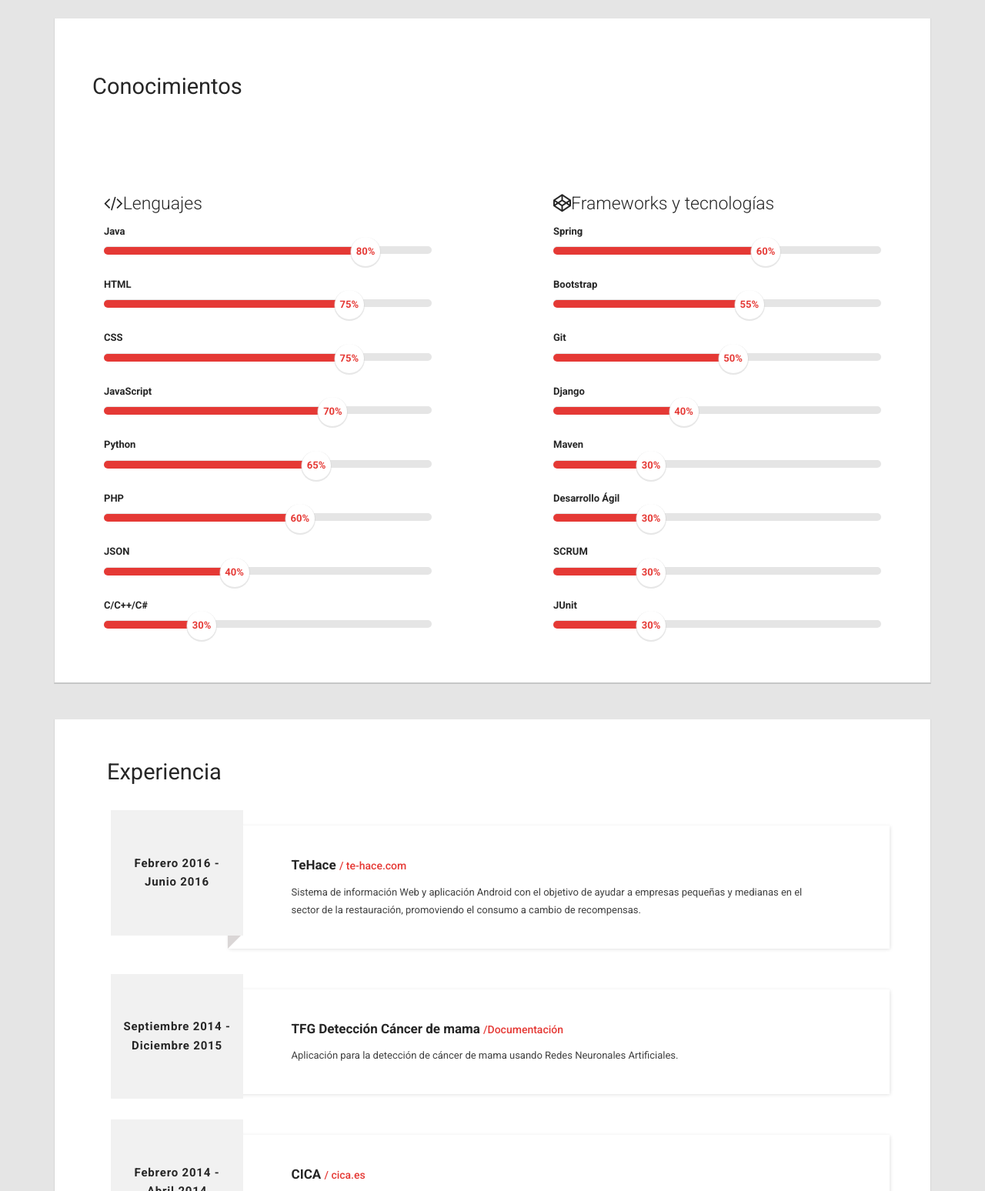
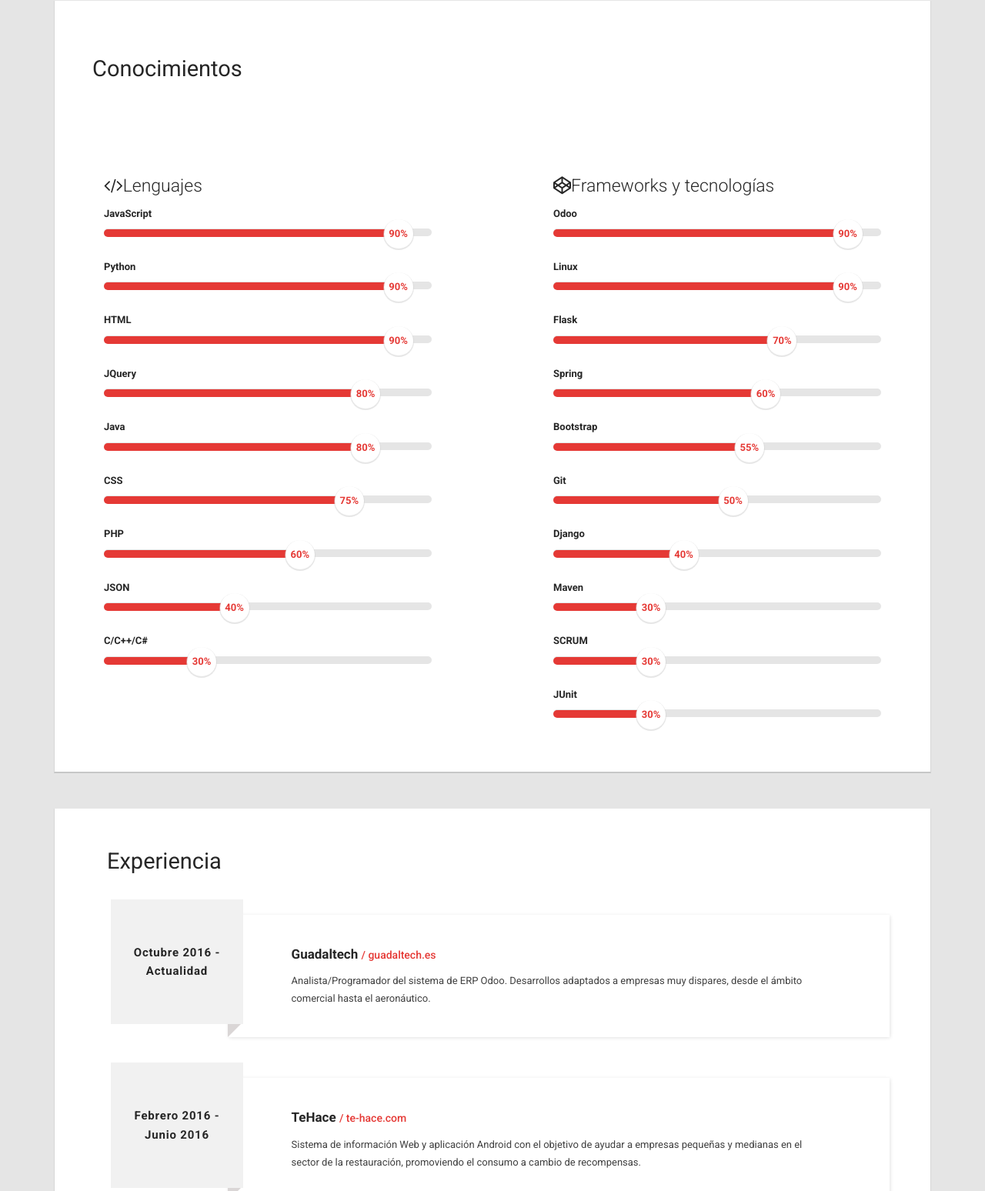
Before and after one commit to javguitor/javierguisadotorres.github.io, a plain HTML site: page index.html in a window 1280 px wide. Shown: the part 1005-2553 px from the top of the page at 77% size. Drawn offline with nearby package versions, Linux system fonts and the light colour scheme.

Commit message:
Actualización curriculum 20/09/2017

```diff
--- a/index.html
+++ b/index.html
@@ -102,8 +102,8 @@
         <div class="col-md-6">
           <h4>Sobre m&iacute;</h4>
           <div class="about-content">
-            <span class="active-color"> Soy Javier Guisado Torres. Desarrollador de aplicaciones informáticas e investigador de nuevas tecnologías.</span>
-            <p>Tengo iniciativa para aportar soluciones novedosas a los problemas y la capacidad para estructurar y relacionar información proveniente de diferentes fuentes, esto me ayudó a realizar la aplicación de detección de cáncer de mamas al utilizar un método poco habitual dentro de este ámbito para obtener unos mejores resultados.</p>
+            <span class="active-color"> Soy Javier Guisado Torres. Analista Programador Multidisciplinar con conocimientos y experiencia contrastada en Python, Web, Odoo, JAVA, PostgreSQL y Formador de usuarios. </span>
+            <p>Con capacidad proactiva, resolutiva y de liderazgo; además de orientación al cliente y a resultados.</p>
             <span class="border-dashed"></span>
           </div>
         </div>
@@ -173,34 +173,40 @@
 
           <h4> <i class="fa fa-code"></i>Lenguajes</h4>
 
+			<h6>JavaScript</h6>
+          <div class="skillbar clearfix " data-percent="90%">
+            <div class="skillbar-bar"></div>
+            <div class="skill-bar-percent">90%</div>
+          </div> <!-- End Skill Bar -->
+
+          <h6>Python</h6>
+          <div class="skillbar clearfix " data-percent="90%">
+            <div class="skillbar-bar"></div>
+            <div class="skill-bar-percent">90%</div>
+          </div> <!-- End Skill Bar -->
+
+          <h6>HTML</h6>
+          <div class="skillbar clearfix " data-percent="90%">
+            <div class="skillbar-bar"></div>
+            <div class="skill-bar-percent">90%</div>
+          </div> <!-- End Skill Bar -->
+
+          <h6>JQuery</h6>
+          <div class="skillbar clearfix " data-percent="80%">
+            <div class="skillbar-bar"></div>
+            <div class="skill-bar-percent">80%</div>
+          </div> <!-- End Skill Bar -->
+
           <h6>Java</h6>
           <div class="skillbar clearfix " data-percent="80%">
             <div class="skillbar-bar"></div>
             <div class="skill-bar-percent">80%</div>
           </div> <!-- End Skill Bar -->
 
-          <h6>HTML</h6>
-          <div class="skillbar clearfix " data-percent="75%">
-            <div class="skillbar-bar"></div>
-            <div class="skill-bar-percent">75%</div>
-          </div> <!-- End Skill Bar -->
-
           <h6>CSS</h6>
           <div class="skillbar clearfix " data-percent="75%">
             <div class="skillbar-bar"></div>
             <div class="skill-bar-percent">75%</div>
-          </div> <!-- End Skill Bar -->
-
-          <h6>JavaScript</h6>
-          <div class="skillbar clearfix " data-percent="70%">
-            <div class="skillbar-bar"></div>
-            <div class="skill-bar-percent">70%</div>
-          </div> <!-- End Skill Bar -->
-
-          <h6>Python</h6>
-          <div class="skillbar clearfix " data-percent="65%">
-            <div class="skillbar-bar"></div>
-            <div class="skill-bar-percent">65%</div>
           </div> <!-- End Skill Bar -->
 
           <h6>PHP</h6>
@@ -229,6 +235,25 @@
 
 
           <h4><i class="fa fa-codepen"></i>Frameworks y tecnolog&iacute;as</h4>
+
+		  <h6>Odoo</h6>
+          <div class="skillbar clearfix " data-percent="90%">
+            <div class="skillbar-bar"></div>
+            <div class="skill-bar-percent">90%</div>
+          </div> <!-- End Skill Bar -->
+
+
+          <h6>Linux</h6>
+          <div class="skillbar clearfix " data-percent="90%">
+            <div class="skillbar-bar"></div>
+            <div class="skill-bar-percent">90%</div>
+          </div> <!-- End Skill Bar -->
+
+          <h6>Flask</h6>
+          <div class="skillbar clearfix " data-percent="70%">
+            <div class="skillbar-bar"></div>
+            <div class="skill-bar-percent">70%</div>
+          </div> <!-- End Skill Bar -->
 
           <h6>Spring</h6>
           <div class="skillbar clearfix " data-percent="65%">
@@ -260,12 +285,6 @@
             <div class="skill-bar-percent">30%</div>
           </div> <!-- End Skill Bar -->
 
-          <h6>Desarrollo &Aacute;gil</h6>
-          <div class="skillbar clearfix " data-percent="30%">
-            <div class="skillbar-bar"></div>
-            <div class="skill-bar-percent">30%</div>
-          </div> <!-- End Skill Bar -->
-
           <h6>SCRUM</h6>
           <div class="skillbar clearfix " data-percent="30%">
             <div class="skillbar-bar"></div>
@@ -292,6 +311,20 @@
     <h2 class="title">Experiencia</h2>
     <div class="row">
       <div id="rex-experience-slider">
+		  <div class="listing-content">
+          <div class="col-md-2 list-img">
+            <!-- <img src="http://placehold.it/142x133" alt=""> -->
+            <div class="experience-date">
+              <h6>Octubre 2016 - <br>Actualidad</h6>
+            </div>
+            <span class="angle"></span>
+          </div>
+          <div class="col-md-10 list-description">
+            <h6>Guadaltech <span>/ <a href="https://www.guadaltech.es/" id="hover">guadaltech.es</a></span></h6>
+            <p>Analista/Programador del sistema de ERP Odoo. Desarrollos adaptados a empresas muy dispares, desde el ámbito comercial hasta el aeronáutico.</p>
+          </div>
+        </div>
+
         <div class="listing-content">
           <div class="col-md-2 list-img">
             <!-- <img src="http://placehold.it/142x133" alt=""> -->
```
